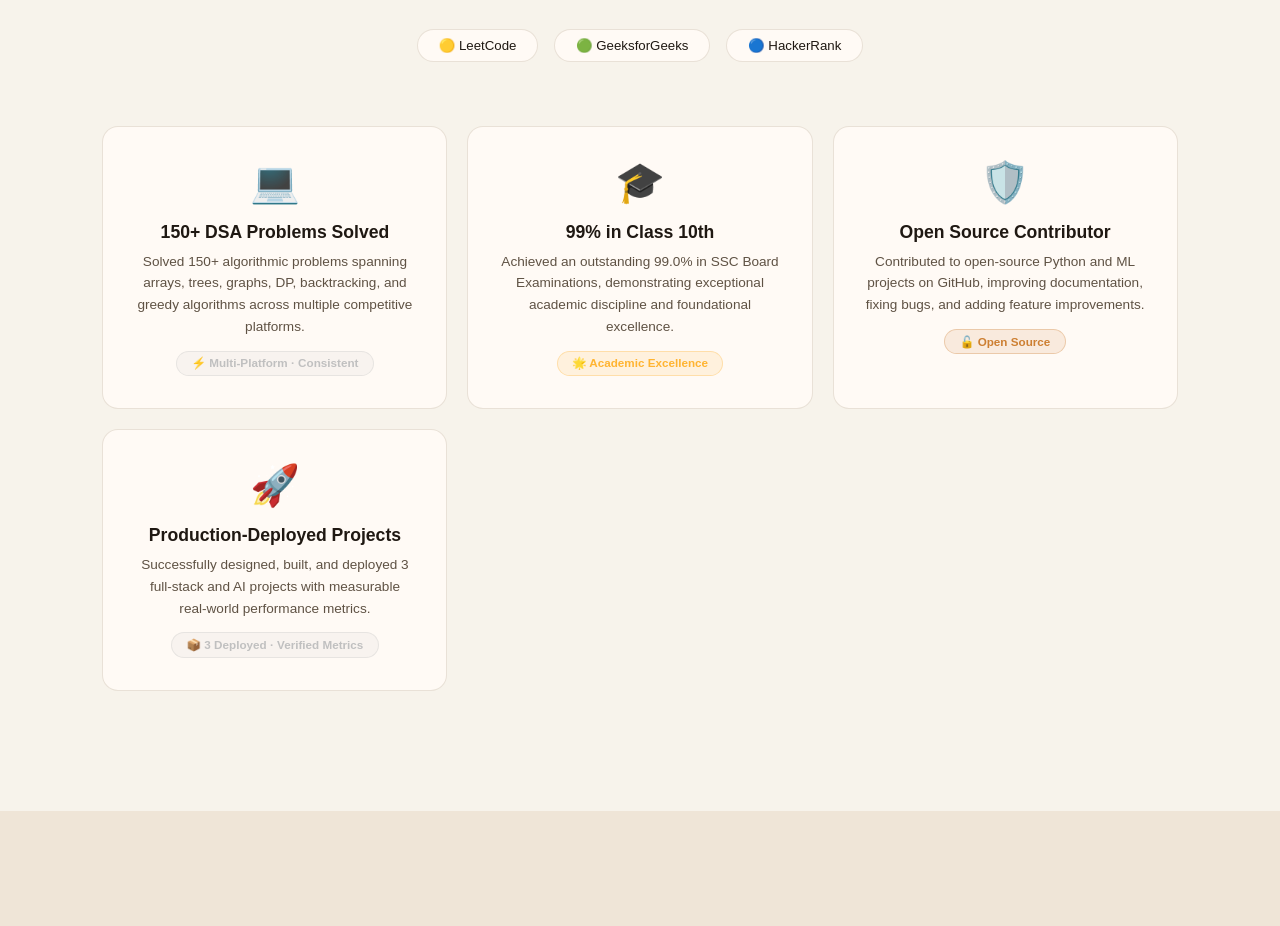
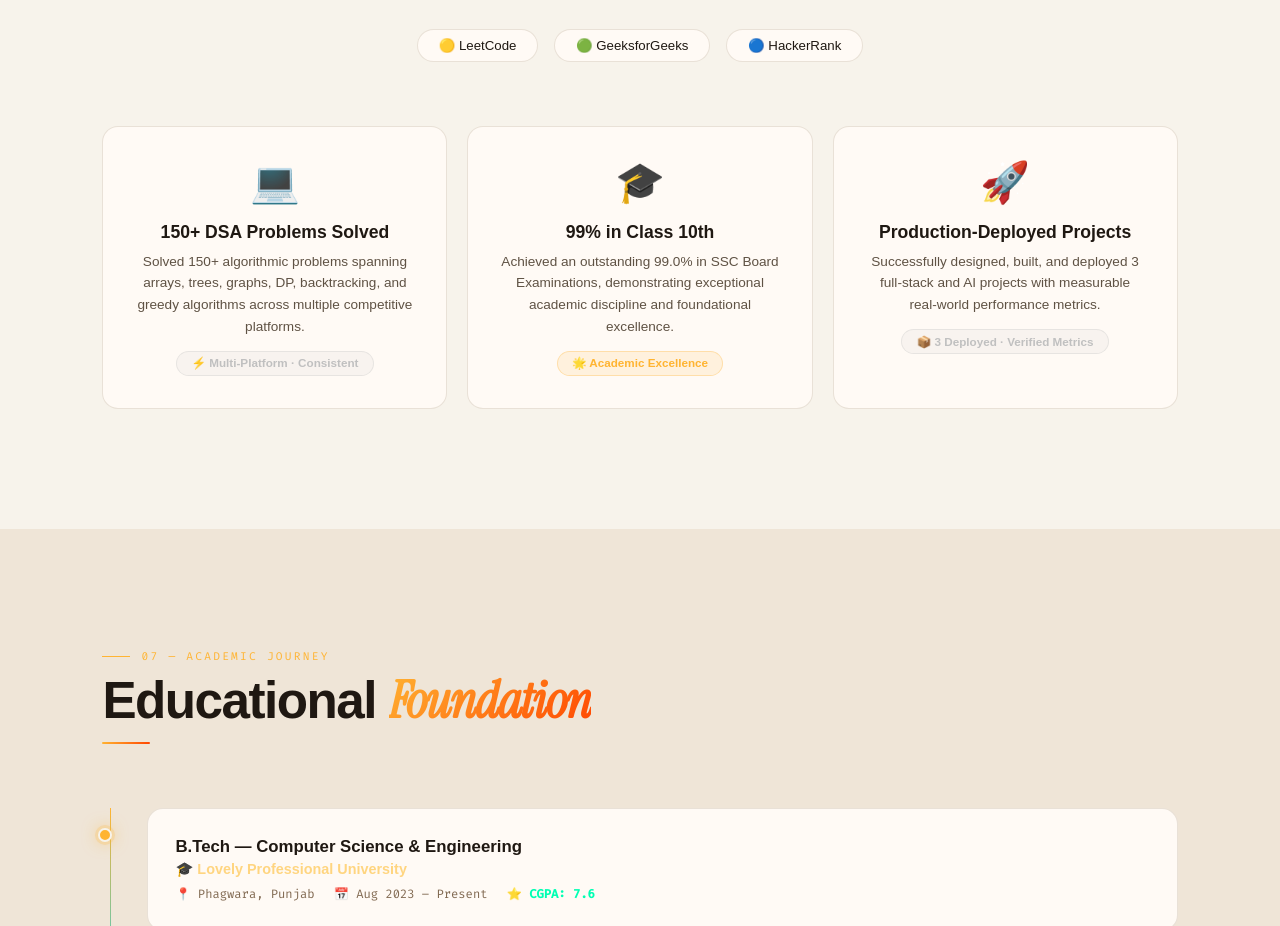
Before and after one commit to kasaranenikarthikeya/karthikeya_new-, a plain HTML site: page index.html in a window 1280 px wide. Shown: the part 6983-7909 px from the top of the page. Drawn offline with Linux system fonts and the light colour scheme; a web font is replaced by a local one.

Commit message:
Update index.html

```diff
--- a/index.html
+++ b/index.html
@@ -776,7 +776,6 @@ footer strong{background:var(--grad-a);-webkit-background-clip:text;-webkit-text
   <div class="ach-grid">
     <div class="ach-card rv d2"><span class="ach-em">💻</span><div class="ach-ct">150+ DSA Problems Solved</div><div class="ach-cd">Solved 150+ algorithmic problems spanning arrays, trees, graphs, DP, backtracking, and greedy algorithms across multiple competitive platforms.</div><span class="ach-medal medal-s">⚡ Multi-Platform · Consistent</span></div>
     <div class="ach-card rv d3"><span class="ach-em">🎓</span><div class="ach-ct">99% in Class 10th</div><div class="ach-cd">Achieved an outstanding 99.0% in SSC Board Examinations, demonstrating exceptional academic discipline and foundational excellence.</div><span class="ach-medal medal-g">🌟 Academic Excellence</span></div>
-    <div class="ach-card rv d1"><span class="ach-em">🛡️</span><div class="ach-ct">Open Source Contributor</div><div class="ach-cd">Contributed to open-source Python and ML projects on GitHub, improving documentation, fixing bugs, and adding feature improvements.</div><span class="ach-medal medal-b">🔓 Open Source</span></div>
     <div class="ach-card rv d2"><span class="ach-em">🚀</span><div class="ach-ct">Production-Deployed Projects</div><div class="ach-cd">Successfully designed, built, and deployed 3 full-stack and AI projects with measurable real-world performance metrics.</div><span class="ach-medal medal-s">📦 3 Deployed · Verified Metrics</span></div>
   </div>
 </section>
```
